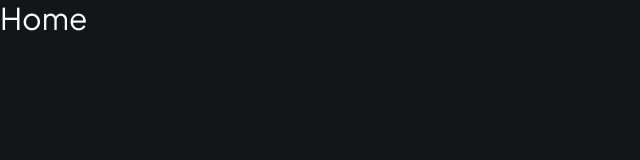
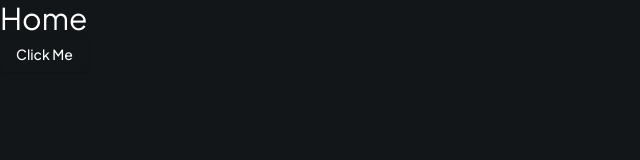
Before and after one commit to igorcol/healthcare-system, a Next.js app: page / in a window 1280 px wide. Shown: the top 160 px of the page, without its empty margins (0-640 px from the left). Built offline with nearby package versions, Linux system fonts and the light colour scheme.

Commit message:
theme provider setup

```diff
--- a/app/layout.tsx
+++ b/app/layout.tsx
@@ -2,11 +2,12 @@
 import { Plus_Jakarta_Sans } from "next/font/google";
 import "./globals.css";
 import { cn } from "@/lib/utils";
+import { ThemeProvider } from "@/components/ui/theme-provider";
 
 const fontSans = Plus_Jakarta_Sans({
   subsets: ["latin"],
   weight: ["300", "400", "500", "600", "700"],
-  variable: '--font-sans'
+  variable: "--font-sans",
 });
 
 export const metadata: Metadata = {
@@ -22,9 +23,17 @@
   return (
     <html lang="en">
       <body
-        className={cn('min-h-screen bg-dark-300 font-sans antialiased', fontSans.variable)}
+        className={cn(
+          "min-h-screen bg-dark-300 font-sans antialiased",
+          fontSans.variable
+        )}
       >
-        {children}
+        <ThemeProvider
+          attribute="class"
+          defaultTheme="dark"
+        >
+          {children}
+        </ThemeProvider>
       </body>
     </html>
   );
--- a/app/page.tsx
+++ b/app/page.tsx
@@ -1,8 +1,10 @@
+import { Button } from "@/components/ui/button";
 
 export default function Home() {
   return (
     <div>
       <h1 className="text-white text-3xl">Home</h1>
+      <Button>Click Me</Button>
     </div>
   );
 }
--- /dev/null
+++ b/components/ui/button.tsx
@@ -0,0 +1,57 @@
+import * as React from "react"
+import { Slot } from "@radix-ui/react-slot"
+import { cva, type VariantProps } from "class-variance-authority"
+
+import { cn } from "@/lib/utils"
+
+const buttonVariants = cva(
+  "inline-flex items-center justify-center gap-2 whitespace-nowrap rounded-md text-sm font-medium transition-colors focus-visible:outline-none focus-visible:ring-1 focus-visible:ring-ring disabled:pointer-events-none disabled:opacity-50 [&_svg]:pointer-events-none [&_svg]:size-4 [&_svg]:shrink-0",
+  {
+    variants: {
+      variant: {
+        default:
+          "bg-primary text-primary-foreground shadow hover:bg-primary/90",
+        destructive:
+          "bg-destructive text-destructive-foreground shadow-sm hover:bg-destructive/90",
+        outline:
+          "border border-input bg-background shadow-sm hover:bg-accent hover:text-accent-foreground",
+        secondary:
+          "bg-secondary text-secondary-foreground shadow-sm hover:bg-secondary/80",
+        ghost: "hover:bg-accent hover:text-accent-foreground",
+        link: "text-primary underline-offset-4 hover:underline",
+      },
+      size: {
+        default: "h-9 px-4 py-2",
+        sm: "h-8 rounded-md px-3 text-xs",
+        lg: "h-10 rounded-md px-8",
+        icon: "h-9 w-9",
+      },
+    },
+    defaultVariants: {
+      variant: "default",
+      size: "default",
+    },
+  }
+)
+
+export interface ButtonProps
+  extends React.ButtonHTMLAttributes<HTMLButtonElement>,
+    VariantProps<typeof buttonVariants> {
+  asChild?: boolean
+}
+
+const Button = React.forwardRef<HTMLButtonElement, ButtonProps>(
+  ({ className, variant, size, asChild = false, ...props }, ref) => {
+    const Comp = asChild ? Slot : "button"
+    return (
+      <Comp
+        className={cn(buttonVariants({ variant, size, className }))}
+        ref={ref}
+        {...props}
+      />
+    )
+  }
+)
+Button.displayName = "Button"
+
+export { Button, buttonVariants }
--- /dev/null
+++ b/components/ui/theme-provider.tsx
@@ -0,0 +1,11 @@
+"use client"
+
+import * as React from "react"
+import { ThemeProvider as NextThemesProvider } from "next-themes"
+
+export function ThemeProvider({
+  children,
+  ...props
+}: React.ComponentProps<typeof NextThemesProvider>) {
+  return <NextThemesProvider {...props}>{children}</NextThemesProvider>
+}
--- a/package.json
+++ b/package.json
@@ -9,10 +9,12 @@
     "lint": "next lint"
   },
   "dependencies": {
+    "@radix-ui/react-slot": "^1.1.2",
     "class-variance-authority": "^0.7.1",
     "clsx": "^2.1.1",
     "lucide-react": "^0.484.0",
-    "next": "15.1.2",
+    "next": "^15.2.4",
+    "next-themes": "^0.4.6",
     "react": "^19.0.0",
     "react-dom": "^19.0.0",
     "tailwind-merge": "^3.0.2",
```
Also changed, not shown: 1 other file (tests, documents, lock files or other folders).
